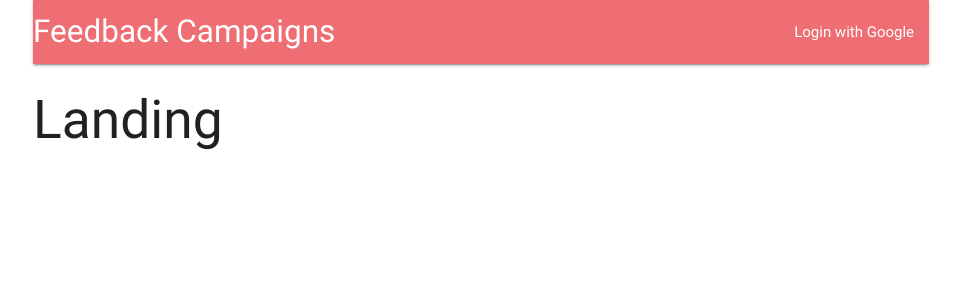
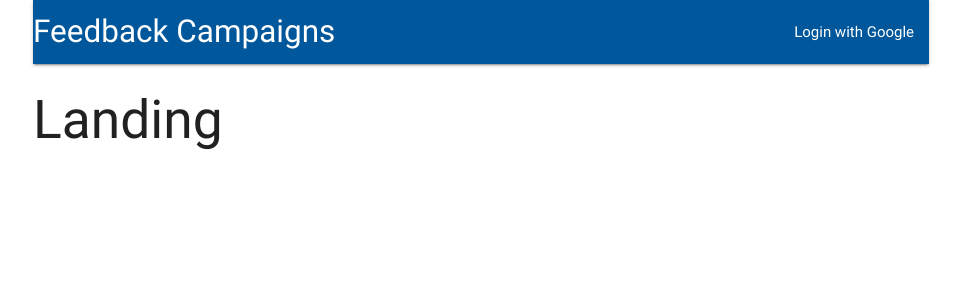
Before and after one commit to BradleyJHumble/FeedbackCampaigns, a React (Create React App) app in the folder client/: page / in a window 1280 px wide. Shown: the top 300 px of the page, without its empty margins (159-1120 px from the left). Built offline with nearby package versions, Linux system fonts and the light colour scheme.

Commit message:
Set Up Redux-Thunk

```diff
--- /dev/null
+++ b/client/src/actions/types.js
@@ -0,0 +1 @@
+export const FETCH_USER = 'fetch_user';
--- a/client/src/components/Header.js
+++ b/client/src/components/Header.js
@@ -4,7 +4,7 @@ class Header extends Component { // simple for testing
 	render() {
 		return (
 				<nav>
-					<div className= "nav-wrapper">
+					<div  className= "nav-wrapper  light-blue darken-4">
 					<a className="left brand-logo">
 					Feedback Campaigns
 					</a> {/* ends left brand-logo */}
--- a/client/src/index.js
+++ b/client/src/index.js
@@ -4,11 +4,13 @@ import React from 'react';
 import ReactDom from 'react-dom';
 import { Provider } from 'react-redux';
 import { createStore, applyMiddleware } from 'redux';
+import reduxThunk from 'redux-thunk';
 
 import App from './components/App';
 import reducers from './reducers';
 
-const store = createStore(reducers, {}, applyMiddleware());
+
+const store = createStore(reducers, {}, applyMiddleware(reduxThunk));
 
 ReactDom.render(
 	<Provider store={store}><App/></Provider>,
```
Also changed, not shown: client/package.json (+6 -1 lines), client/src/actions/index.js (added, +8 -0 lines), 1 other file (tests, documents, lock files or other folders).
